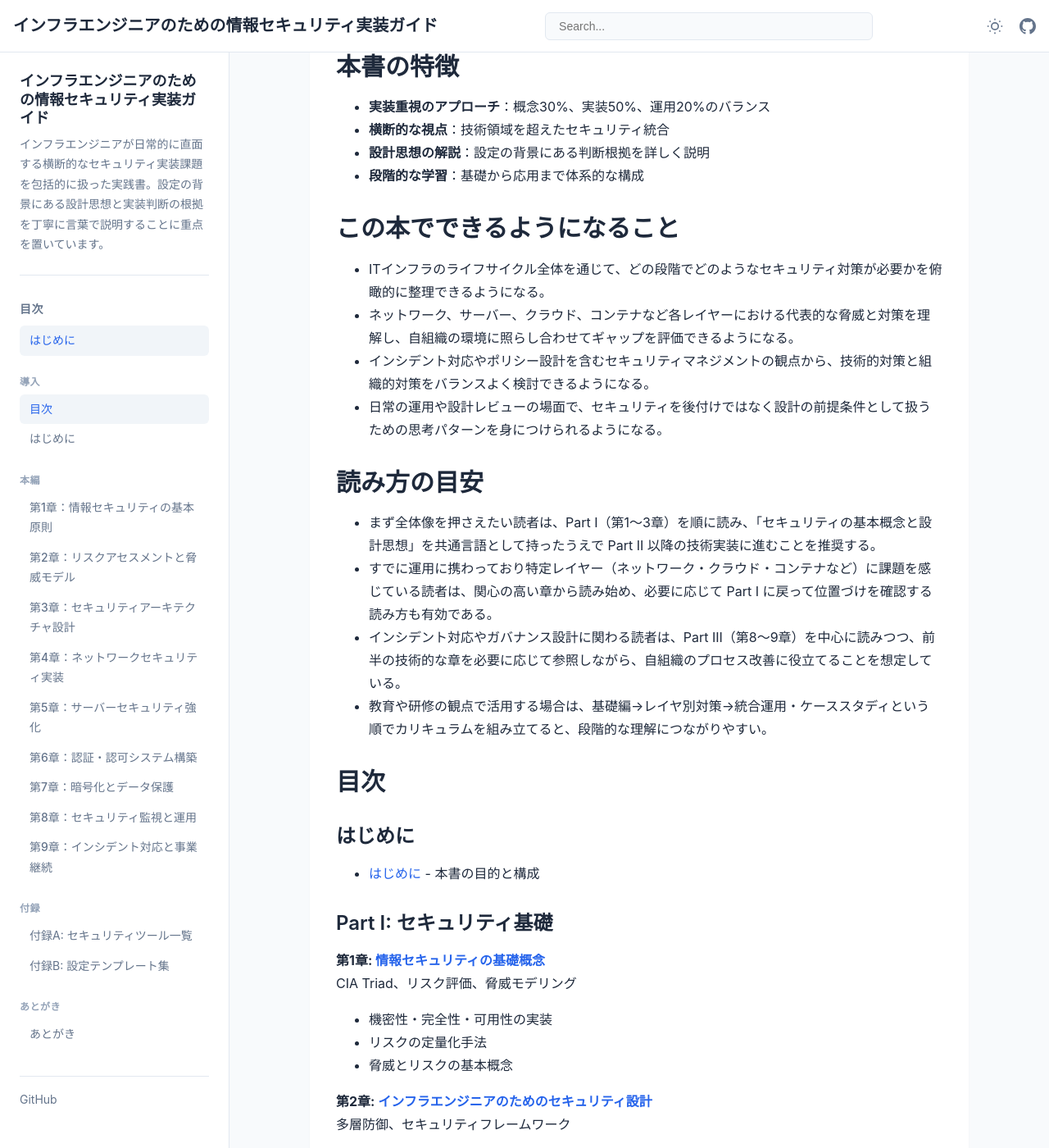
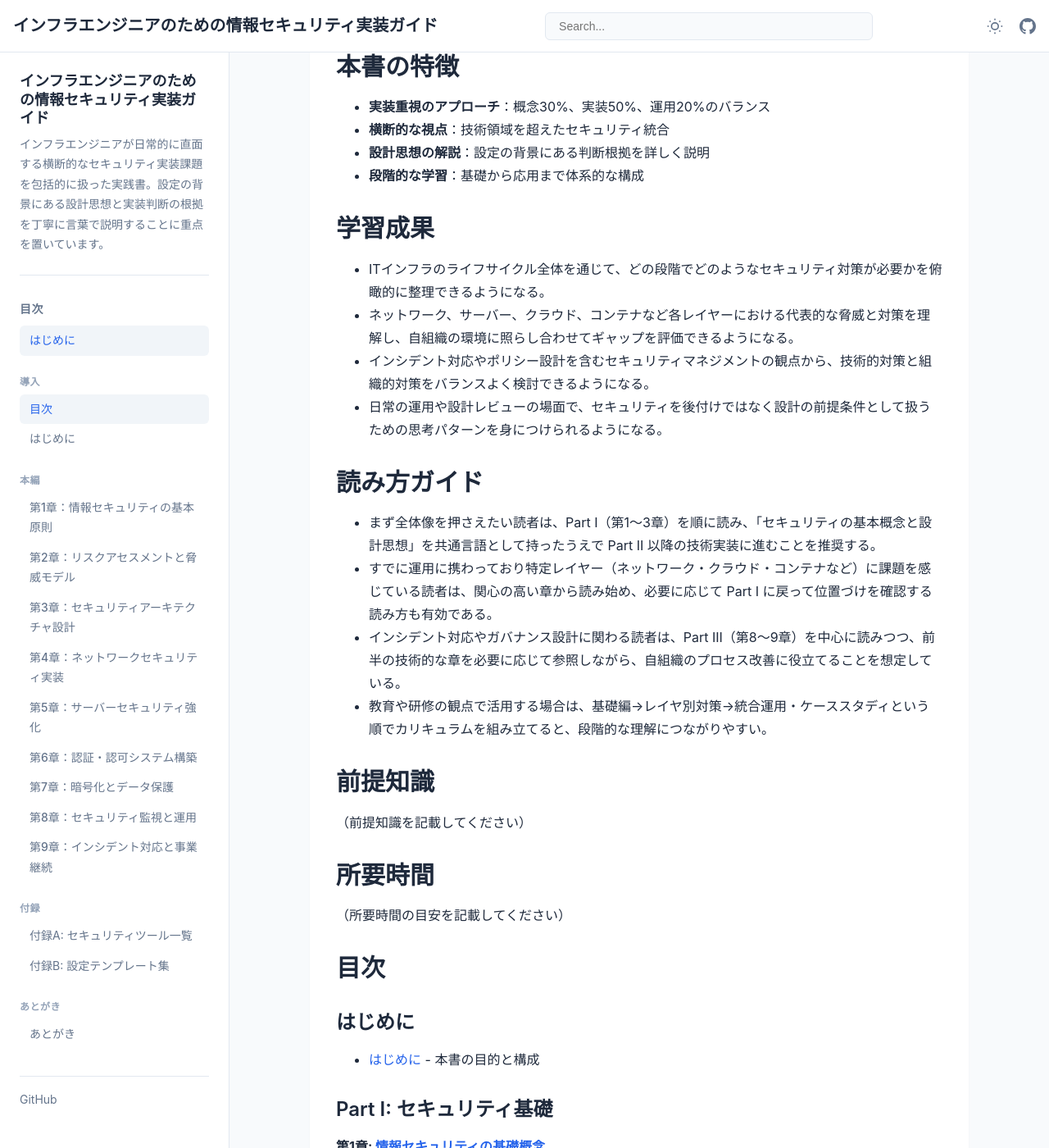
Before and after one commit to itdojp/it-infra-security-guide-book, a Jekyll site: the page built from docs/index.md, in a window 1280 px wide and 1400 px high, scrolled down 479 px. Shown: the whole window at 82% size. Built offline with Jekyll 4.4.1, drawn with Linux system fonts in a browser that asks for light colours.

Commit message:
[UX] top page slots alignment (#96)
* chore: align top page slots

* fix: address review feedback

```diff
--- a/docs/_layouts/default.html
+++ b/docs/_layouts/default.html
@@ -8,8 +8,8 @@
     <meta name="description" content="{{ page.description | default: site.description | escape }}">
 
     <!-- CSS -->
-    <link rel="stylesheet" href="{{ '/assets/css/main.css' | relative_url }}
-    <link rel="stylesheet" href="{{ '/assets/css/syntax-highlighting.css' | relative_url }}">">
+    <link rel="stylesheet" href="{{ '/assets/css/main.css' | relative_url }}">
+    <link rel="stylesheet" href="{{ '/assets/css/syntax-highlighting.css' | relative_url }}">>
 
     <!-- Favicon -->
     <link rel="icon" type="image/png" sizes="48x48" href="{{ '/assets/images/itdo_logo_48x48_blue.png' | relative_url }}">
--- a/docs/index.md
+++ b/docs/index.md
@@ -24,19 +24,25 @@ layout: book
 - **設計思想の解説**：設定の背景にある判断根拠を詳しく説明
 - **段階的な学習**：基礎から応用まで体系的な構成
 
-## この本でできるようになること
+## 学習成果
 
 - ITインフラのライフサイクル全体を通じて、どの段階でどのようなセキュリティ対策が必要かを俯瞰的に整理できるようになる。
 - ネットワーク、サーバー、クラウド、コンテナなど各レイヤーにおける代表的な脅威と対策を理解し、自組織の環境に照らし合わせてギャップを評価できるようになる。
 - インシデント対応やポリシー設計を含むセキュリティマネジメントの観点から、技術的対策と組織的対策をバランスよく検討できるようになる。
 - 日常の運用や設計レビューの場面で、セキュリティを後付けではなく設計の前提条件として扱うための思考パターンを身につけられるようになる。
 
-## 読み方の目安
+## 読み方ガイド
 
 - まず全体像を押さえたい読者は、Part I（第1〜3章）を順に読み、「セキュリティの基本概念と設計思想」を共通言語として持ったうえで Part II 以降の技術実装に進むことを推奨する。
 - すでに運用に携わっており特定レイヤー（ネットワーク・クラウド・コンテナなど）に課題を感じている読者は、関心の高い章から読み始め、必要に応じて Part I に戻って位置づけを確認する読み方も有効である。
 - インシデント対応やガバナンス設計に関わる読者は、Part III（第8〜9章）を中心に読みつつ、前半の技術的な章を必要に応じて参照しながら、自組織のプロセス改善に役立てることを想定している。
 - 教育や研修の観点で活用する場合は、基礎編→レイヤ別対策→統合運用・ケーススタディという順でカリキュラムを組み立てると、段階的な理解につながりやすい。
+
+## 前提知識
+（前提知識を記載してください）
+
+## 所要時間
+（所要時間の目安を記載してください）
 
 ## 目次
 
@@ -127,7 +133,7 @@ SOC、SIEM、自動化
 
 
 
-## 📄 ライセンス
+## ライセンス
 
 本書は **Creative Commons BY-NC-SA 4.0** ライセンスで公開されています。
 **🔓 教育・研究・個人学習での利用は自由** ですが、**💼 商用利用には事前許諾** が必要です。
```
